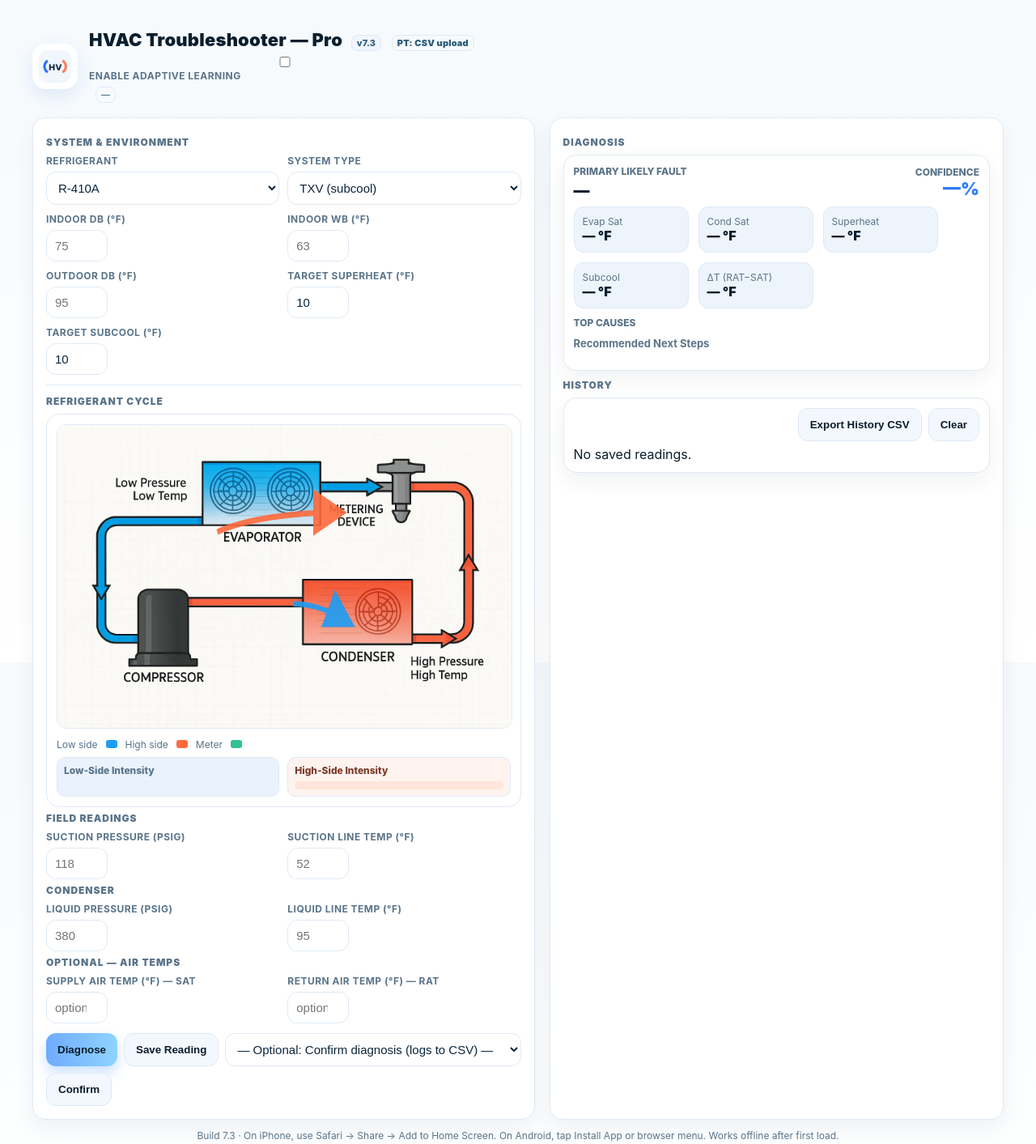
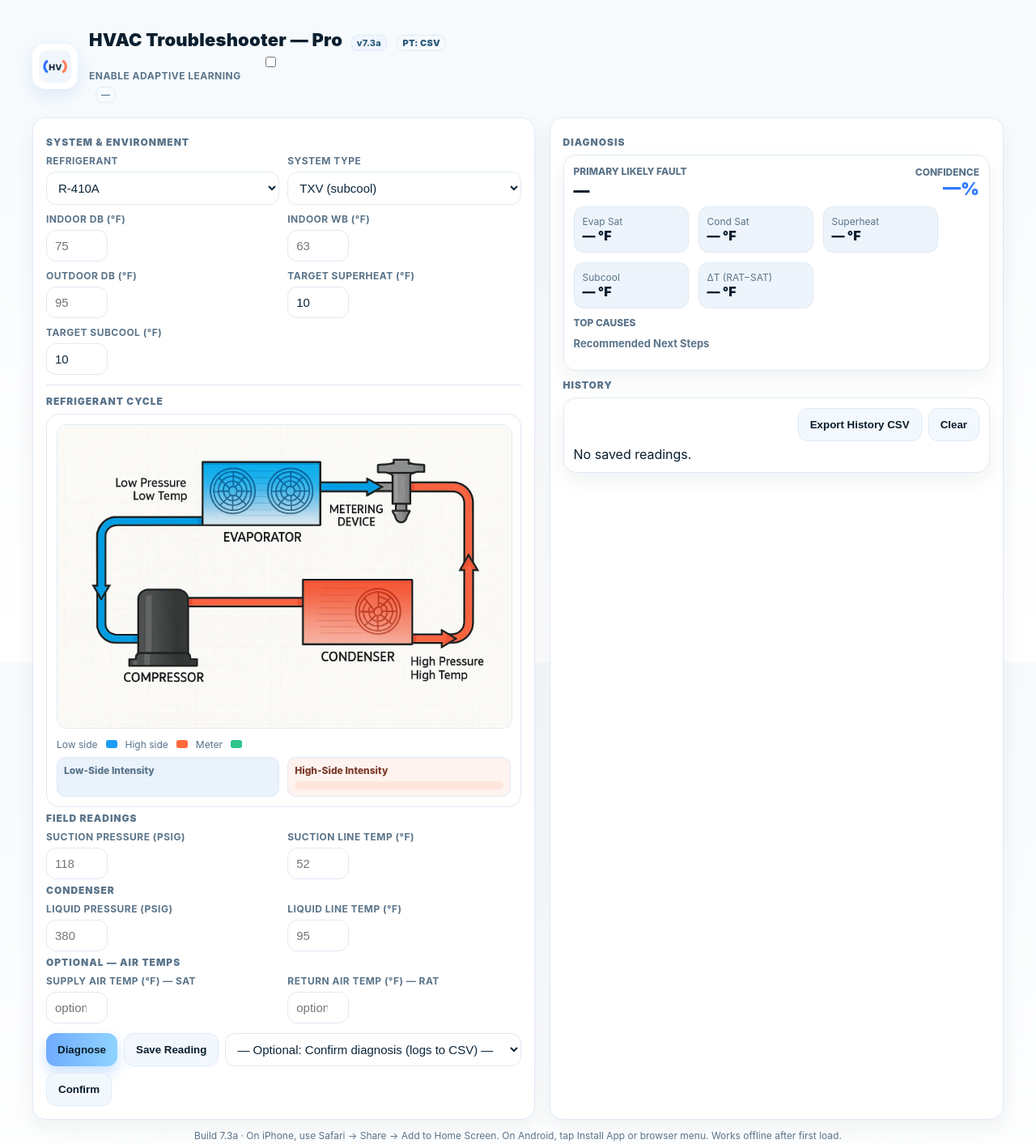
Before and after one commit to brianphister-cpu/Hvac-troubleshooter-, a plain HTML site: page index.html in a window 1280 px wide. Shown: the whole page at 81% size. Drawn offline with Linux system fonts and the light colour scheme.

Commit message:
Add files via upload

```diff
--- a/index.html
+++ b/index.html
@@ -44,7 +44,6 @@
   details summary{cursor:pointer;font-weight:800}
   @media(max-width:980px){.main{grid-template-columns:1fr} input[type=number]{max-width:7ch}}
   .cycleWrap{background:#fff;border:1px solid var(--line);border-radius:16px;padding:12px;position:relative;overflow:hidden}
-  #overlayArrows{position:absolute;left:0;top:0;width:100%;height:100%;pointer-events:none}
   #updateToast{position:fixed;left:50%;transform:translateX(-50%);bottom:16px;background:#0a1e2e;color:#fff;padding:10px 14px;border-radius:12px;box-shadow:0 10px 26px rgba(0,0,0,0.2);display:none;z-index:9999}
   #updateToast button{margin-left:10px;border:0;border-radius:10px;padding:8px 10px;font-weight:800;cursor:pointer}
   #debugPanel{display:none;margin-top:8px;font-size:12px;color:#24465f;background:#f1f7ff;border:1px dashed #cfe2f5;border-radius:10px;padding:10px}
@@ -56,7 +55,7 @@
   <header>
     <div class="logo"><img src="/Hvac-troubleshooter-/icon-192.png" alt="HV"></div>
     <div>
-      <h1>HVAC Troubleshooter — Pro <span id="versionBadge" class="ver">v7.3</span> <span id="ptBadge" class="badge">PT: —</span></h1>
+      <h1>HVAC Troubleshooter — Pro <span id="versionBadge" class="ver">v7.3a</span> <span id="ptBadge" class="badge">PT: —</span></h1>
       <div style="font-size:12px;color:#5a748a;margin-top:4px">
         <label><input type="checkbox" id="learningToggle"> Enable Adaptive Learning</label>
         <span id="learnStats" class="badge" title="Learned tolerances">—</span>
@@ -89,22 +88,6 @@
       <div class="section-title">Refrigerant Cycle</div>
       <div class="cycleWrap">
         <img src="/Hvac-troubleshooter-/assets/cycle_approved.webp?v=7.2.1-lite" alt="Refrigerant Cycle" style="width:100%;height:auto;border-radius:12px;border:1px solid var(--line)">
-        <!-- SVG overlay for corrected arrows -->
-        <svg id="overlayArrows" viewBox="0 0 1000 600" preserveAspectRatio="none">
-          <!-- Metering Device -> Evaporator (low-side correct direction) -->
-          <defs>
-            <marker id="arrowCool" viewBox="0 0 10 10" refX="8" refY="5" markerWidth="8" markerHeight="8" orient="auto-start-reverse">
-              <path d="M 0 0 L 10 5 L 0 10 z" fill="#1d9df5"></path>
-            </marker>
-            <marker id="arrowHot" viewBox="0 0 10 10" refX="8" refY="5" markerWidth="8" markerHeight="8" orient="auto-start-reverse">
-              <path d="M 0 0 L 10 5 L 0 10 z" fill="#ff6a3d"></path>
-            </marker>
-          </defs>
-          <!-- Approximate positions; scaled by viewBox -->
-          <path d="M 520 290 C 560 290 600 300 640 320" stroke="#1d9df5" stroke-width="8" fill="none" marker-end="url(#arrowCool)" opacity="0.9"/>
-          <!-- Compressor -> Condenser (add arrow on discharge) -->
-          <path d="M 360 180 C 420 160 520 150 620 150" stroke="#ff6a3d" stroke-width="9" fill="none" marker-end="url(#arrowHot)" opacity="0.9"/>
-        </svg>
         <div class="legend" style="margin-top:8px">
           <span>Low side</span><i style="background:var(--cool)"></i>
           <span>High side</span><i style="background:var(--hot)"></i>
@@ -197,7 +180,7 @@
   </div>
 
   <footer style="text-align:center;color:#5a748a;font-size:12px;margin-top:12px">
-    Build 7.3 · On iPhone, use Safari → Share → Add to Home Screen. On Android, tap Install App or browser menu. Works offline after first load.
+    Build 7.3a · On iPhone, use Safari → Share → Add to Home Screen. On Android, tap Install App or browser menu. Works offline after first load.
   </footer>
 </div>
 
@@ -205,7 +188,7 @@
 
 <script>
 (function(){
-  const BUILD_ID = '7.3.0';
+  const BUILD_ID = '7.3a.0';
   const SUBPATH = '/Hvac-troubleshooter-/';
   const $ = (id)=>document.getElementById(id);
   const toNum = (v)=>{ const n=Number(v); return isNaN(n)?null:n; };
@@ -277,8 +260,9 @@
     }
     sel.value = 'R410A';
     if (PT_BADGE) {
-      PT_BADGE.textContent = 'PT: ' + (ptMeta['R410A']||'CSV');
-      if (usedFallback || (ptMeta['R410A']==='Fallback')) PT_BADGE.classList.add('bad');
+      const src = (ptMeta['R410A']==='Fallback')?'Fallback':'CSV';
+      PT_BADGE.textContent = 'PT: ' + src;
+      if (src==='Fallback') PT_BADGE.classList.add('bad'); else PT_BADGE.classList.remove('bad');
     }
   }
 
@@ -396,7 +380,6 @@
     return {details:det, ranked, primary, steps, input:d};
   }
 
-  // Reasoning details for each cause
   function reasoningLines(det, d){
     const lines = [];
     if(det.evapSat!=null) lines.push(`Evap Sat: ${det.evapSat}°F (target ~40°F, Δ=${round1(det.evapSat-40)}°F)`);
@@ -408,7 +391,6 @@
     return lines;
   }
 
-  // Live intensity bars
   const clamp01 = (x)=> Math.max(0, Math.min(1, x));
   const blendHot = (i)=> `rgb(${Math.round(0xff*(1-i)+0xd0*i)},${Math.round(0x9d*(1-i)+0x2f*i)},${Math.round(0x80*(1-i)+0x00*i)})`;
   const blendCool= (i)=> `rgb(${Math.round(0xa6*(1-i)+0x04*i)},${Math.round(0xdb*(1-i)+0x59*i)},${Math.round(0xff*(1-i)+0xa8*i)})`;
@@ -434,8 +416,7 @@
   });
 
   // History helpers
-  const HIST_KEY='hvac_hist_v7_3';
-  const nowStr=()=> new Date().toLocaleString();
+  const HIST_KEY='hvac_hist_v7_3a';
   const loadHist=()=>{ try{return JSON.parse(localStorage.getItem(HIST_KEY)||'[]');}catch(e){return []} };
   const saveHist=(a)=> localStorage.setItem(HIST_KEY, JSON.stringify(a));
   function renderHist(){
@@ -525,7 +506,7 @@
     const saveBtn=$('saveBtn'); if(saveBtn) saveBtn.addEventListener('click', ()=>{
       const d=readInputs(); if(d.suctionP==null||d.liquidP==null||d.suctionT==null||d.liquidT==null){ alert('Enter required values before saving.'); return; }
       const r=diagnoseAll(d);
-      const entry = { time: new Date().toLocaleString(), appVersion:'v7.3', refrig:d.refrig, systemType:d.systemType,
+      const entry = { time: new Date().toLocaleString(), appVersion:'v7.3a', refrig:d.refrig, systemType:d.systemType,
         indoorDb:d.indoorDb, indoorWb:d.indoorWb, outdoorDb:d.outdoorDb, targetSH:d.targetSH, targetSC:d.targetSC,
         suctionP:d.suctionP, suctionT:d.suctionT, liquidP:d.liquidP, liquidT:d.liquidT, supplyT:d.supplyT, returnT:d.returnT,
         evapSat:r.details.evapSat, condSat:r.details.condSat, superheat:r.details.superheat, subcool:r.details.subcool, deltaT:r.details.deltaT,
@@ -537,9 +518,9 @@
       const escape = (v)=>{ if(v==null) return ''; const s=String(v); return /[",\n]/.test(s) ? '"'+s.replace(/"/g,'""')+'"' : s; };
       const order = ["time","appVersion","refrig","systemType","indoorDb","indoorWb","outdoorDb","targetSH","targetSC","suctionP","suctionT","liquidP","liquidT","supplyT","returnT","evapSat","condSat","superheat","subcool","deltaT","suggestedDiagnosis","actualDiagnosis","confPct","learningOn","testerInitials"];
       const csv=[order.join(',')].concat(rows.map(r=>order.map(k=>escape(r[k])).join(','))).join('\n');
-      const blob=new Blob([csv],{type:'text/csv;charset=utf-8;'}); const a=document.createElement('a'); a.href=URL.createObjectURL(blob); a.download='hvac_history_v7_3.csv'; a.click();
+      const blob=new Blob([csv],{type:'text/csv;charset=utf-8;'}); const a=document.createElement('a'); a.href=URL.createObjectURL(blob); a.download='hvac_history_v7_3a.csv'; a.click();
     });
-    const clearBtn=$('clearHist'); if(clearBtn) clearBtn.addEventListener('click', ()=>{ if(confirm('Clear all history?')){ localStorage.removeItem('hvac_hist_v7_3'); renderHist(); } });
+    const clearBtn=$('clearHist'); if(clearBtn) clearBtn.addEventListener('click', ()=>{ if(confirm('Clear all history?')){ localStorage.removeItem('hvac_hist_v7_3a'); renderHist(); } });
 
     // Confirm diagnosis logging
     const confirmBtn = $('confirmBtn');
@@ -548,7 +529,7 @@
       if (!sel || !sel.value) { alert('Choose a diagnosis to confirm.'); return; }
       const d = readInputs();
       const r = diagnoseAll(d);
-      const entry = { time: new Date().toLocaleString(), appVersion:'v7.3', refrig:d.refrig, systemType:d.systemType,
+      const entry = { time: new Date().toLocaleString(), appVersion:'v7.3a', refrig:d.refrig, systemType:d.systemType,
         indoorDb:d.indoorDb, indoorWb:d.indoorWb, outdoorDb:d.outdoorDb, targetSH:d.targetSH, targetSC:d.targetSC,
         suctionP:d.suctionP, suctionT:d.suctionT, liquidP:d.liquidP, liquidT:d.liquidT, supplyT:d.supplyT, returnT:d.returnT,
         evapSat:r.details.evapSat, condSat:r.details.condSat, superheat:r.details.superheat, subcool:r.details.subcool, deltaT:r.details.deltaT,
```
